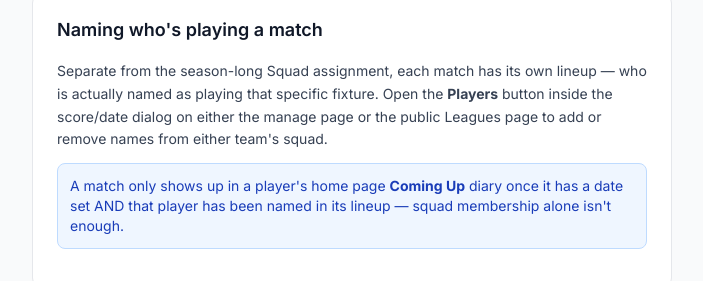
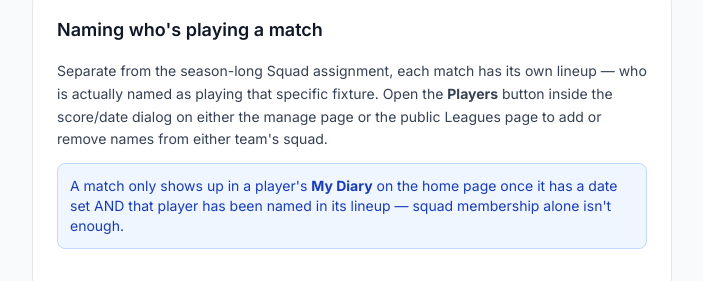
Before and after one commit to BH-Bowls/bhbc-membership-portal, a Next.js app: page /help/leagues-admin in a window 1280 px wide. Shown: the part 2778-3059 px from the top of the page, without its empty margins (288-991 px from the left). Built offline with nearby package versions, Linux system fonts and the light colour scheme; no server answers.

Commit message:
Rename home page "Coming Up" panel to "My Diary"
Clearer label for what it actually is — the Diary feature, only ever
shown embedded on the home page (no standalone /diary page exists).
Updated the two Leagues help articles that referenced it by the old
name too.

```diff
--- a/app/help/leagues-admin/page.tsx
+++ b/app/help/leagues-admin/page.tsx
@@ -153,7 +153,7 @@ export default function HelpLeaguesAdminPage() {
               page or the public Leagues page to add or remove names from either team&apos;s squad.
             </Body>
             <Note>
-              A match only shows up in a player&apos;s home page <strong>Coming Up</strong> diary
+              A match only shows up in a player&apos;s <strong>My Diary</strong> on the home page
               once it has a date set AND that player has been named in its lineup — squad
               membership alone isn&apos;t enough.
             </Note>
--- a/app/help/leagues/page.tsx
+++ b/app/help/leagues/page.tsx
@@ -113,7 +113,7 @@ export default function HelpLeaguesPage() {
             </Step>
             <Note>
               Once a match has a date set and you&apos;re named as playing, it appears in your{' '}
-              <strong>Coming Up</strong> diary on the home page. This only works while the match is
+              <strong>My Diary</strong> on the home page. This only works while the match is
               still unplayed — once a result is recorded, only the committee can change the date or lineup.
             </Note>
           </HelpSection>
--- a/src/components/DiaryPanel.tsx
+++ b/src/components/DiaryPanel.tsx
@@ -149,7 +149,7 @@ export function DiaryPanel() {
     <div className="bg-white overflow-hidden shadow rounded-lg text-gray-900">
       <div className="px-4 py-5 sm:p-6">
         {/* Panel heading */}
-        <h2 className="text-lg font-semibold text-gray-900 mb-1">Coming Up</h2>
+        <h2 className="text-lg font-semibold text-gray-900 mb-1">My Diary</h2>
         <p className="text-xs text-gray-700 mb-3">Your upcoming duties and games</p>
 
         {/* Loading state — show skeleton row while first fetch is in progress */}
```
